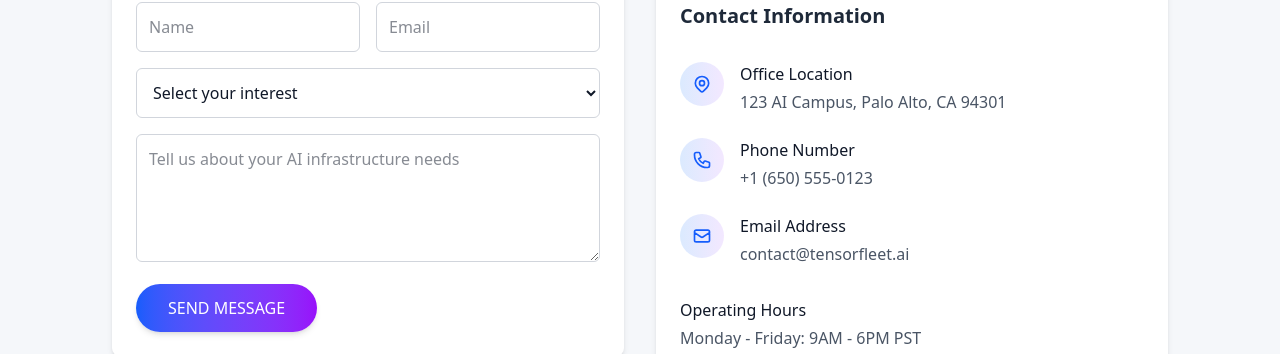
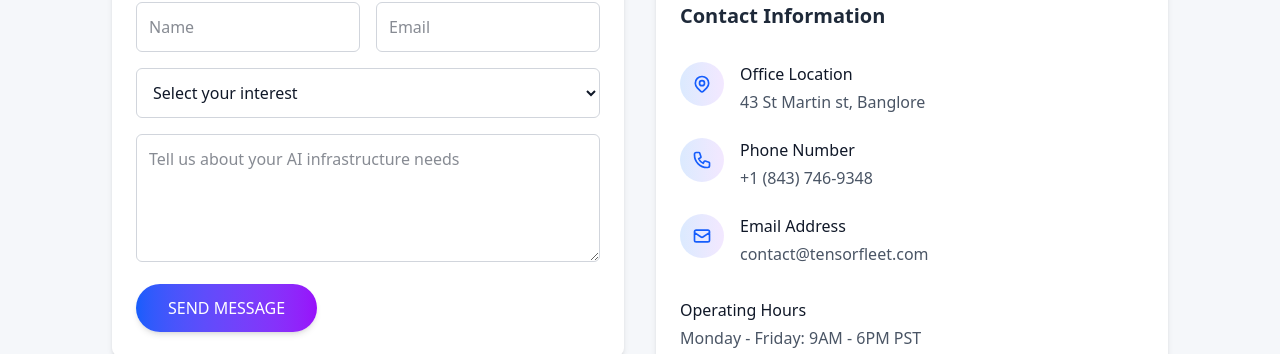
Before and after one commit to rohith-mani-varma/Sample-reactPage, a React (Vite) app: page / in a window 1280 px wide. Shown: the part 5878-6232 px from the top of the page. Built offline with nearby package versions, Linux system fonts and the light colour scheme.

Commit message:
Added analytics for vercel

```diff
--- a/package.json
+++ b/package.json
@@ -16,6 +16,7 @@
     "@fortawesome/free-solid-svg-icons": "^6.7.2",
     "@fortawesome/react-fontawesome": "^0.2.2",
     "@tailwindcss/vite": "^4.0.14",
+    "@vercel/analytics": "^1.5.0",
     "react": "^19.0.0",
     "react-dom": "^19.0.0",
     "react-icons": "^5.5.0",
--- a/src/App.jsx
+++ b/src/App.jsx
@@ -8,6 +8,7 @@ import Gallery from './Components/Gallery.jsx';
 import Testimonials from './Components/Testimonials.jsx';
 import Team from './Components/Team.jsx';
 import Contact from './Components/Contact.jsx';
+import { Analytics } from '@vercel/analytics/react';
 function App() {
 
   return (
@@ -21,6 +22,7 @@ function App() {
       <Testimonials></Testimonials>
       <Team></Team>
       <Contact></Contact>
+      <Analytics />
     </>
   )
 }
--- a/src/Components/Contact.jsx
+++ b/src/Components/Contact.jsx
@@ -58,7 +58,7 @@ export default function Contact(){
                                     </div>
                                     <div>
                                         <h4 className="font-medium text-gray-900">Office Location</h4>
-                                        <p className="text-gray-600 mt-1">123 AI Campus, Palo Alto, CA 94301</p>
+                                        <p className="text-gray-600 mt-1">43 St Martin st, Banglore</p>
                                     </div>
                                 </div>
                                 <div className="flex items-start">
@@ -69,7 +69,7 @@ export default function Contact(){
                                     </div>
                                     <div>
                                         <h4 className="font-medium text-gray-900">Phone Number</h4>
-                                        <p className="text-gray-600 mt-1">+1 (650) 555-0123</p>
+                                        <p className="text-gray-600 mt-1">+1 (843) 746-9348</p>
                                     </div>
                                 </div>
                                 <div className="flex items-start">
@@ -80,7 +80,7 @@ export default function Contact(){
                                     </div>
                                     <div>
                                         <h4 className="font-medium text-gray-900">Email Address</h4>
-                                        <p className="text-gray-600 mt-1">contact@tensorfleet.ai</p>
+                                        <p className="text-gray-600 mt-1">contact@tensorfleet.com</p>
                                     </div>
                                 </div>
                             </div>
```
Also changed, not shown: 2 other files (tests, documents, lock files or other folders).
